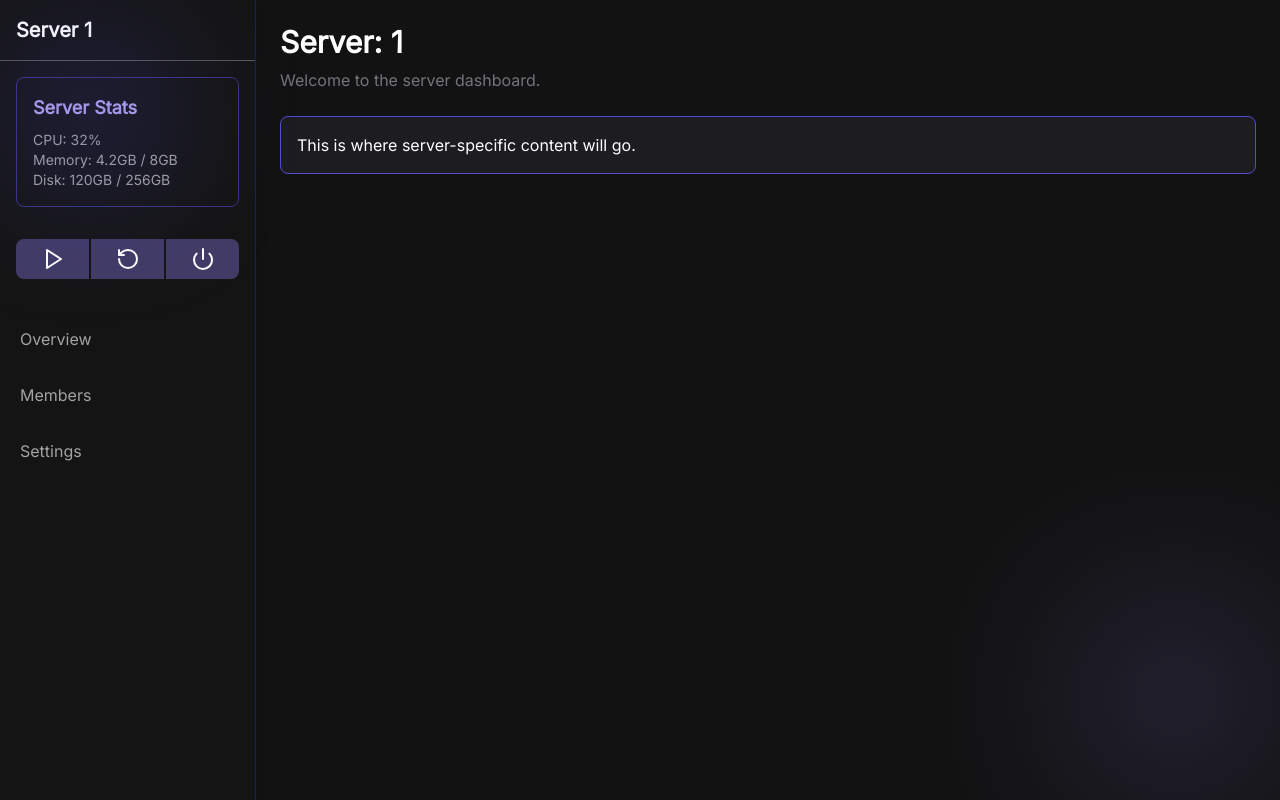
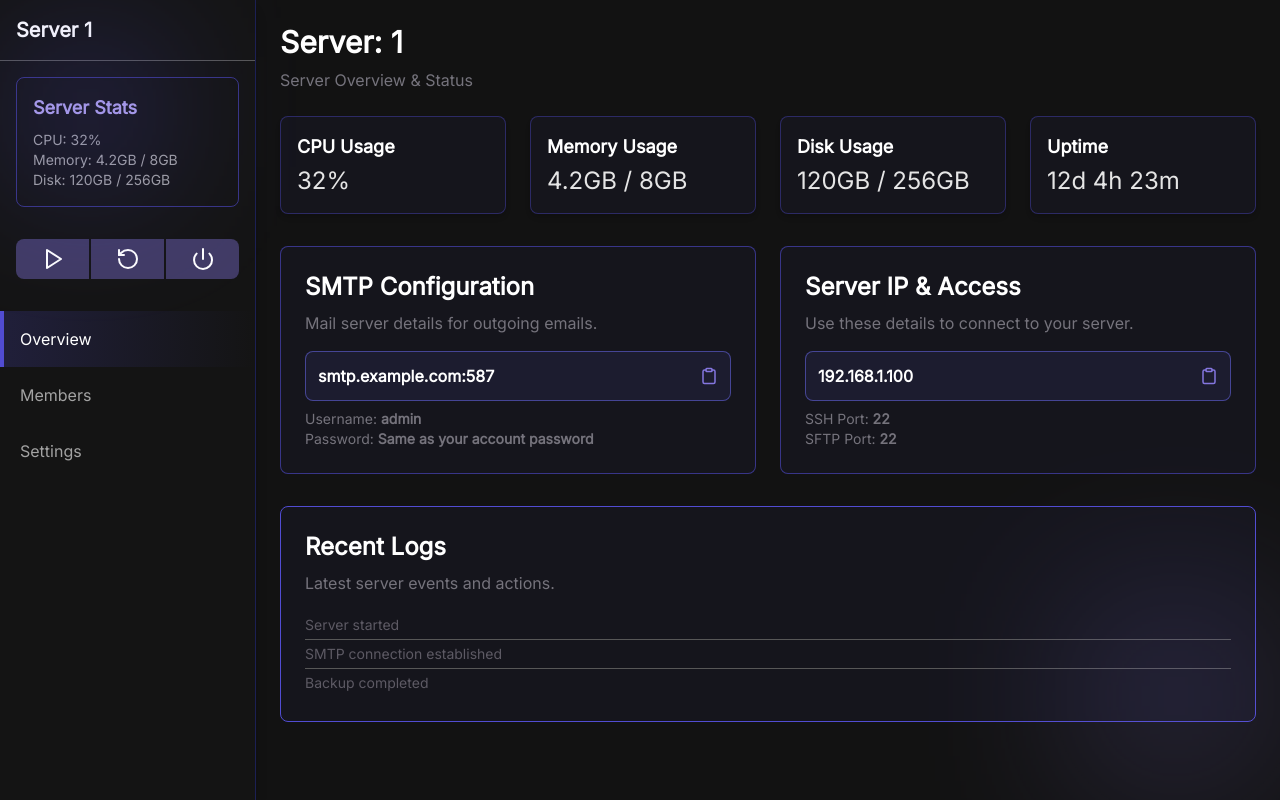
Before and after one commit to dreadfulstep/host, a Next.js app in the folder frontend/: page /dashboard/servers/1 in a window 1280 px wide. Built offline with nearby package versions, Linux system fonts and the light colour scheme.

Commit message:
Updated server page

```diff
--- a/frontend/package.json
+++ b/frontend/package.json
@@ -12,7 +12,8 @@
     "lucide-react": "^0.475.0",
     "next": "15.1.6",
     "react": "^19.0.0",
-    "react-dom": "^19.0.0"
+    "react-dom": "^19.0.0",
+    "sonner": "^1.7.4"
   },
   "devDependencies": {
     "@eslint/eslintrc": "^3",
--- a/frontend/src/app/dashboard/(user)/servers/[serverId]/components/ServerSidebar.tsx
+++ b/frontend/src/app/dashboard/(user)/servers/[serverId]/components/ServerSidebar.tsx
@@ -3,13 +3,10 @@
 import { useState } from "react";
 import Link from "next/link";
 import { Menu, Play, Power, RotateCcw, X } from "lucide-react";
-import { usePathname } from "next/navigation";
+import { useParams, usePathname } from "next/navigation";
 
-interface ServerSidebarProps {
-  serverId: string;
-}
-
-export default function ServerSidebar({ serverId }: ServerSidebarProps) {
+export default function ServerSidebar() {
+    const { serverId } = useParams() ?? { serverId: '' };
     const [isOpen, setIsOpen] = useState(false);
     const pathname = usePathname();
 
@@ -59,9 +56,9 @@ export default function ServerSidebar({ serverId }: ServerSidebarProps) {
 
             <nav className="mt-4">
             {[
-            { name: "Overview", href: `/server/${serverId}` },
-            { name: "Members", href: `/server/${serverId}/members` },
-            { name: "Settings", href: `/server/${serverId}/settings` },
+                { name: "Overview", href: `/dashboard/servers/${serverId}` },
+                { name: "Members", href: `/dashboard/servers/${serverId}/members` },
+                { name: "Settings", href: `/dashboard/servers/${serverId}/settings` },
             ].map((item) => (
                 <Link
                 key={item.href}
--- a/frontend/src/app/dashboard/(user)/servers/[serverId]/layout.tsx
+++ b/frontend/src/app/dashboard/(user)/servers/[serverId]/layout.tsx
@@ -3,6 +3,7 @@ export default function ServerLayout({
   }: Readonly<{
     children: React.ReactNode;
   }>) {
+
     return (
         <main>
           {children}
--- a/frontend/src/app/dashboard/(user)/servers/[serverId]/page.tsx
+++ b/frontend/src/app/dashboard/(user)/servers/[serverId]/page.tsx
@@ -1,23 +1,100 @@
 "use client";
 
 import { useParams } from "next/navigation";
+import { Clipboard, ClipboardCheck, X } from "lucide-react";
 import ServerSidebar from "./components/ServerSidebar";
+import { toast } from "sonner";
 
 export default function ServerPage() {
-  const { serverId } = useParams() ?? { serverId: '' };
+  const { serverId } = useParams() ?? { serverId: "" };
+  const user = { username: "admin" };
+
+  const handleCopy = (text: string) => {
+    navigator.clipboard.writeText(text);
+    toast.success("Copied to clipboard!", {
+        icon: <ClipboardCheck className="text-primary-a30" />,
+        duration: 2000,
+        className:
+          "bg-surface-a0 border border-primary-a20 text-white rounded-lg shadow-lg px-4 py-3 flex items-center",
+      });
+  };
 
   return (
     <div className="flex min-h-screen bg-surface-a0 text-white">
-      {serverId && <ServerSidebar serverId={serverId as string} />}
-
-      {/* Main Content */}
+      <ServerSidebar />
       <main className="flex-1 p-6">
         <h1 className="text-3xl font-semibold">Server: {serverId}</h1>
-        <p className="text-tonal-a40 mt-2">Welcome to the server dashboard.</p>
+        <p className="text-tonal-a40 mt-2">Server Overview & Status</p>
 
-        {/* Example Content */}
-        <div className="mt-6 p-4 border border-primary-a10 rounded-lg bg-tonal-a10/40">
-          <p>This is where server-specific content will go.</p>
+        <div className="mt-6 grid grid-cols-1 md:grid-cols-2 xl:grid-cols-4 gap-6">
+          {[
+            { title: "CPU Usage", value: "32%", color: "primary-a10" },
+            { title: "Memory Usage", value: "4.2GB / 8GB", color: "primary-a20" },
+            { title: "Disk Usage", value: "120GB / 256GB", color: "primary-a30" },
+            { title: "Uptime", value: "12d 4h 23m", color: "primary-a40" },
+          ].map((stat) => (
+            <div
+              key={stat.title}
+              className={`p-4 bg-primary-a10/5 border border-primary-a10/40 rounded-lg shadow-md`}
+            >
+              <p className="text-lg font-semibold">{stat.title}</p>
+              <p className="text-2xl mt-1 text-neutral-200">{stat.value}</p>
+            </div>
+          ))}
+        </div>
+
+        <div className="mt-8 grid grid-cols-1 md:grid-cols-2 gap-6">
+          <div className="p-6 bg-primary-a10/5 border border-primary-a10/60 rounded-lg">
+            <h2 className="text-2xl font-semibold">SMTP Configuration</h2>
+            <p className="text-tonal-a40 mt-2">Mail server details for outgoing emails.</p>
+
+            <div className="flex items-center justify-between mt-4 p-3 bg-primary-a20/10 border border-primary-a20/60 rounded-lg">
+              <span className="font-semibold">smtp.example.com:587</span>
+              <button
+                onClick={() => handleCopy("smtp.example.com:587")}
+                className="text-primary-a30 hover:text-primary-a20 transition"
+              >
+                <Clipboard size={18} />
+              </button>
+            </div>
+
+            <p className="mt-2 text-sm text-tonal-a40">
+              Username: <span className="font-semibold">{user.username}</span>
+            </p>
+            <p className="text-sm text-tonal-a40">
+              Password: <span className="font-semibold">Same as your account password</span>
+            </p>
+          </div>
+
+          <div className="p-6 bg-primary-a10/5 border border-primary-a10/60 rounded-lg">
+            <h2 className="text-2xl font-semibold">Server IP & Access</h2>
+            <p className="text-tonal-a40 mt-2">Use these details to connect to your server.</p>
+
+            <div className="flex items-center justify-between mt-4 p-3 bg-primary-a20/10 border border-primary-a20/60 rounded-lg">
+              <span className="font-semibold">192.168.1.100</span>
+              <button
+                onClick={() => handleCopy("192.168.1.100")}
+                className="text-primary-a30 hover:text-primary-a20 transition"
+              >
+                <Clipboard size={18} />
+              </button>
+            </div>
+
+            <p className="mt-2 text-sm text-tonal-a40">SSH Port: <span className="font-semibold">22</span></p>
+            <p className="text-sm text-tonal-a40">SFTP Port: <span className="font-semibold">22</span></p>
+          </div>
+        </div>
+
+        <div className="mt-8 p-6 bg-primary-a10/5 border border-primary-a10 rounded-lg">
+          <h2 className="text-2xl font-semibold">Recent Logs</h2>
+          <p className="text-tonal-a40 mt-2">Latest server events and actions.</p>
+          <div className="mt-4">
+            {["Server started", "SMTP connection established", "Backup completed"].map((log, idx) => (
+              <p key={idx} className="text-tonal-a30 text-sm py-1 border-b border-surface-a30 last:border-0">
+                {log}
+              </p>
+            ))}
+          </div>
         </div>
       </main>
     </div>
--- a/frontend/src/app/layout.tsx
+++ b/frontend/src/app/layout.tsx
@@ -1,6 +1,7 @@
 import type { Metadata } from "next";
 import { Inter } from "next/font/google";
 import "./globals.css";
+import { Toaster } from "sonner";
 
 const inter = Inter({ weight: "400", subsets: ["latin"] });
 
@@ -19,6 +20,7 @@ export default function RootLayout({
       <body
         className={`${inter.className} min-h-screen relative w-full`}
       >
+        <Toaster position="top-center" />
         <div className="absolute top-16 left-10 w-24 h-24 bg-primary-a10 blur-[80px] opacity-70 z-50"></div>
         <div className="absolute bottom-10 right-10 w-32 h-32 bg-primary-a30 blur-[100px] opacity-50 z-40"></div>
         {children}
```
Also changed, not shown: 1 other file (tests, documents, lock files or other folders). Lines whose indentation alone changed are shown as unchanged.
